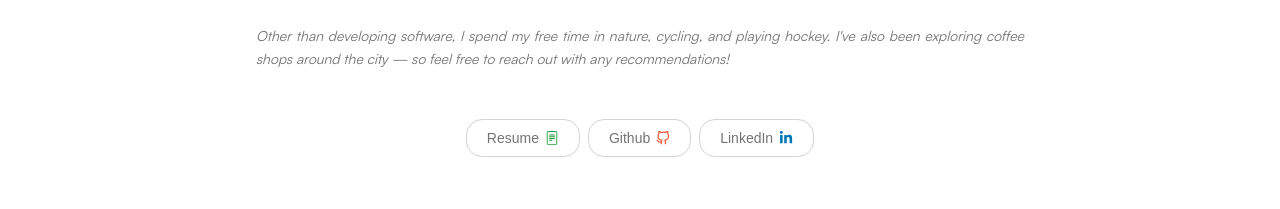
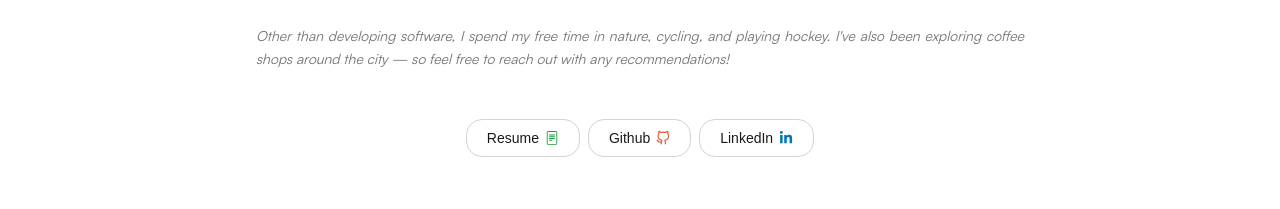
Before and after one commit to eimcharles/eimcharles.github.io, a React (Vite) app: page / in a window 1280 px wide. Shown: the part 1347-1556 px from the top of the page. Built offline with nearby package versions, Linux system fonts and the light colour scheme; a web font is replaced by a local one.

Commit message:
chore(project): update button styles.

```diff
--- a/src/components/About.jsx
+++ b/src/components/About.jsx
@@ -23,17 +23,17 @@ const About = () => {
         <div className="flex flex-row justify-between lg:justify-center gap-2 font-chillax text-sm text-neutral-500">
           <a href="#resume" title="View Resume"
           className="flex gap-1.5 items-center group border px-5 py-2 rounded-2xl border-stone-300 bg-[#ffffff]
-                   hover:bg-stone-50 transition-all duration-300 hover:scale-[0.97]"> Resume
+                   hover:bg-stone-50 transition-all duration-300 hover:scale-[0.97] text-stone-900 hover:text-stone-500"> Resume
             <aboutIcons.resume className="text-md text-[#209b3e] group-hover:text-stone-500 transition-colors duration-300"/>
           </a>
           <a href="https://github.com/eimcharles" target="_blank" rel="noreferrer" title="GitHub Profile"
           className="flex gap-1.5 items-center group border px-5 py-2 rounded-2xl border-stone-300 bg-[#ffffff]
-                   hover:bg-stone-50 transition-all duration-300 hover:scale-[0.97]"> Github
+                   hover:bg-stone-50 transition-all duration-300 hover:scale-[0.97] text-stone-900 hover:text-stone-500"> Github
             <aboutIcons.github className="text-md text-[#F05032] group-hover:text-stone-500 transition-colors duration-300"/>
           </a>
           <a href="https://www.linkedin.com/in/charles-eimer" target="_blank" rel="noreferrer" title="LinkedIn Profile"
            className="flex gap-1.5 items-center group border px-5 py-2 rounded-2xl border-stone-300 bg-[#ffffff]
-                    hover:bg-stone-50 transition-all duration-300 hover:scale-[0.97]">LinkedIn
+                    hover:bg-stone-50 transition-all duration-300 hover:scale-[0.97] text-stone-900 hover:text-stone-500">LinkedIn
             <aboutIcons.linkedIn className="text-md text-[#0077B5] group-hover:text-stone-500 transition-colors duration-300"/>
           </a>
         </div>
--- a/src/components/Projects.jsx
+++ b/src/components/Projects.jsx
@@ -74,7 +74,7 @@ const Projects = () => {
         <div className="flex flex-row justify-between lg:justify-center gap-2 font-chillax text-sm text-neutral-500">
           <a href="https://github.com/eimcharles" target="_blank" rel="noreferrer" title="GitHub Profile"
           className="flex gap-1.5 items-center group border px-5 py-2 rounded-2xl border-stone-300 bg-[#ffffff]
-                    hover:bg-stone-50 transition-all duration-300 hover:scale-[0.97]"> View More Projects
+                    hover:bg-stone-50 transition-all duration-300 hover:scale-[0.97] text-stone-900 hover:text-stone-500"> View More Projects
             <projectsIcons.github className="text-md text-[#F05032] group-hover:text-stone-500 transition-colors duration-300"/>
           </a>
         </div>
```
